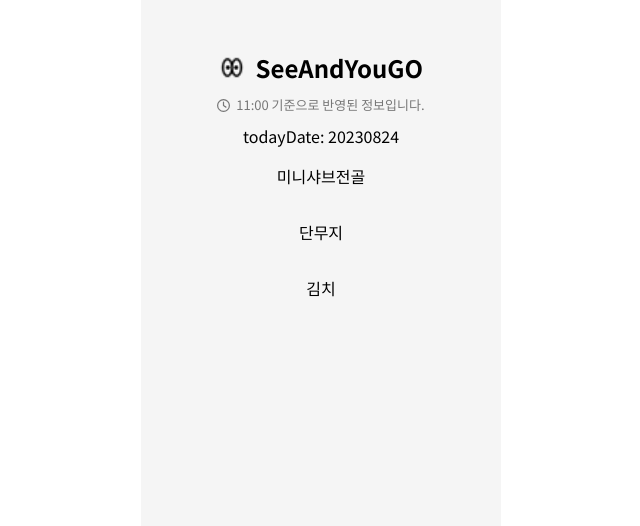
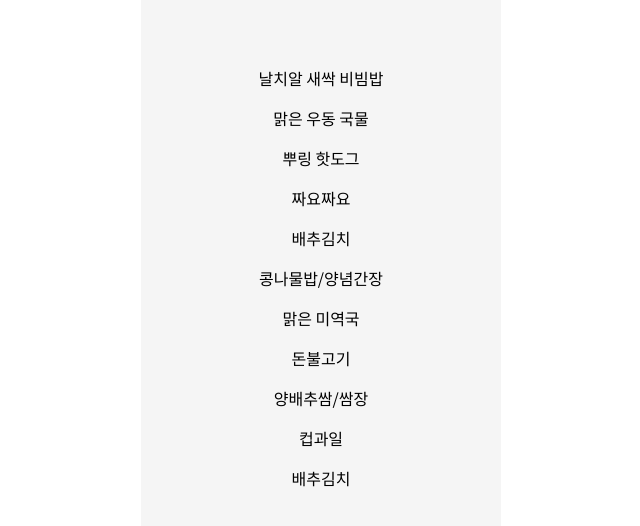
Before and after one commit to shxnzxxn/SeeAndYouGo, a React (Create React App) app in the folder frontend/: page / in a window 1280 px wide. Shown: the top 526 px of the page, without its empty margins (319-959 px from the left). Built offline with nearby package versions, Linux system fonts and the light colour scheme.

Commit message:
Update Cafeteria

```diff
--- /dev/null
+++ b/frontend/public/assets/json/myMenu.json
@@ -0,0 +1,14 @@
+[
+    {
+        "menu" : ["날치알 새싹 비빔밥", "맑은 우동 국물", "뿌링 핫도그", "짜요짜요", "배추김치"],
+        "price" : 4500,
+        "dept" : "학생",
+        "type" : "중식"
+    },
+    {
+        "menu" : ["콩나물밥/양념간장", "맑은 미역국", "돈불고기", "양배추쌈/쌈장", "컵과일", "배추김치"],
+        "price" : 6000,
+        "dept" : "교직원",
+        "type" : "중식"
+    }
+]
--- a/frontend/src/App.js
+++ b/frontend/src/App.js
@@ -1,40 +1,44 @@
-import styled from '@emotion/styled';
+// import styled from '@emotion/styled';
 import React from "react";
 import './App.css';
-import { FontAwesomeIcon } from "@fortawesome/react-fontawesome";
-import { faClock } from "@fortawesome/free-regular-svg-icons";
+// import { FontAwesomeIcon } from "@fortawesome/react-fontawesome";
+// import { faClock } from "@fortawesome/free-regular-svg-icons";
 
-import Box from './components/Box';
+// import Box from './components/Box';
 import Cafeteria from './components/Cafeteria';
-import Logo from './components/Logo';
+// import Logo from './components/Logo';
 
-const UpdateLog = styled.div`
-  margin: 10px 0;
-  font-size: 13px;
-  color: #777;
-`;
+// const UpdateLog = styled.div`
+//   margin: 10px 0;
+//   font-size: 13px;
+//   color: #777;
+// `;
 
 function App() {
-  const array = [];
+  // const array = [];
 
   // for(let i = 0; i < 5; i++) {
   //     array.push(<Box idx={i + 1} />);
   // }
 
-  const todayDate = () => {
-    const today = new Date();
-    const year = today.getFullYear();
-    const month = ('0' + (today.getMonth() + 1)).slice(-2);
-    const day = ('0' + today.getDate()).slice(-2);
-    return `${year}${month}${day}`;
-  }
+  // const todayDate = () => {
+  //   const today = new Date();
+  //   const year = today.getFullYear();
+  //   const month = ('0' + (today.getMonth() + 1)).slice(-2);
+  //   const day = ('0' + today.getDate()).slice(-2);
+  //   return `${year}${month}${day}`;
+  // }
 
-  const menuData = [
-    {
-      'menu': ['미니샤브전골','단무지','김치'],
-      'price': 6000
-    }
-  ]
+  // const menuData = [
+  //   {
+  //     'menu': ['미니샤브전골','단무지','김치'],
+  //     'price': 6000
+  //   },
+  //   {
+  //     'menu': ['된장국','밥','김치'],
+  //     'price': 4500
+  //   }
+  // ]
 
   return (
     <div className="App">
@@ -42,12 +46,11 @@ function App() {
       {/* {array.map((item) => {
           return item;
       })} */}
-      <Logo />
-      <UpdateLog ><FontAwesomeIcon icon={faClock} />&nbsp; 11:00 기준으로 반영된 정보입니다.</UpdateLog>
-      todayDate: {todayDate()}
-      {menuData[0].menu.map(element => <p key={element}>{element}</p>)}
+      {/* <Logo /> */}
+      {/* <UpdateLog ><FontAwesomeIcon icon={faClock} />&nbsp; 11:00 기준으로 반영된 정보입니다.</UpdateLog>
+      todayDate: {todayDate()} */}
 
-      {/* <Cafeteria /> */}
+      <Cafeteria />
     </div>
   );
 }
--- a/frontend/src/components/Cafeteria.js
+++ b/frontend/src/components/Cafeteria.js
@@ -1,79 +1,105 @@
-import styled from '@emotion/styled';
-import Progress3 from './Progress3';
-import { useState, useEffect } from 'react';
+// import styled from '@emotion/styled';
+// import Progress3 from './Progress3';
+import { useState } from 'react';
 
-const Box = styled.div`
-    width: 100%;
-    padding: 20px;
-    display: flex;
-    align-items: center;
-    justify-content: center;
-    background-color: #fff;
-    border-radius: 20px;
-    flex-wrap: wrap;
-    margin-bottom: 20px;
-`;
+// const Box = styled.div`
+//     width: 100%;
+//     padding: 20px;
+//     display: flex;
+//     align-items: center;
+//     justify-content: center;
+//     background-color: #fff;
+//     border-radius: 20px;
+//     flex-wrap: wrap;
+//     margin-bottom: 20px;
+// `;
 
-const Name = styled.p`
-    margin: 0;
-    font-weight: bold;
-    font-size: 17px;
-    border-bottom: 2px solid #333;
-    padding-bottom: 2px;
-`;
+// const Name = styled.p`
+//     margin: 0;
+//     font-weight: bold;
+//     font-size: 17px;
+//     border-bottom: 2px solid #333;
+//     padding-bottom: 2px;
+// `;
 
-const Info = styled.span`
-    margin-left: 15px;
-    margin-right: 5px;
-    font-weight: bold;
-    color: #D21404;
-`;
+// const Info = styled.span`
+//     margin-left: 15px;
+//     margin-right: 5px;
+//     font-weight: bold;
+//     color: #D21404;
+// `;
 
-const Menu = styled.div`
-    flex-basis: 50%;
-    margin: 0;
-    margin-top: 20px;
-    font-weight: bold;
-    width: 50%;
+// const Menu = styled.div`
+//     flex-basis: 50%;
+//     margin: 0;
+//     margin-top: 20px;
+//     font-weight: bold;
+//     width: 50%;
 
-    > p {
-        margin: 0;
-    }
-    > p:last-child {
-        font-weight: normal;
-        font-size: 13px;
-        color: #777;
-    }
+//     > p {
+//         margin: 0;
+//     }
+//     > p:last-child {
+//         font-weight: normal;
+//         font-size: 13px;
+//         color: #777;
+//     }
 
-    &:first-child {
-        border-right: dashed 1px #d1d1d1;
-    }
-`;
+//     &:first-child {
+//         border-right: dashed 1px #d1d1d1;
+//     }
+// `;
 
-const Row1 = styled.div`
-    width: 100%;
-    display: flex;
-    justify-content: space-between;
-    align-items: center;
-`;
+// const Row1 = styled.div`
+//     width: 100%;
+//     display: flex;
+//     justify-content: space-between;
+//     align-items: center;
+// `;
 
-const Cafeteria = ({idx=2}) => {
+const Cafeteria = ({ idx = 2 }) => {
 
-    const todayDate = () => {
-        const today = new Date();
-        const year = today.getFullYear();
-        const month = ('0' + (today.getMonth() + 1)).slice(-2);
-        const day = ('0' + today.getDate()).slice(-2);
-        return `${year}${month}${day}`;
-    }
+    // const todayDate = () => {
+    //     const today = new Date();
+    //     const year = today.getFullYear();
+    //     const month = ('0' + (today.getMonth() + 1)).slice(-2);
+    //     const day = ('0' + today.getDate()).slice(-2);
+    //     return `${year}${month}${day}`;
+    // }
 
-    const [data, setData] = useState([]);
+    // const [data, setData] = useState([]);
     const [menuData, setMenuData] = useState([]);
 
-    useEffect(() => {
-        const fetchData = async () => {
+    // useEffect(() => {
+    //     const fetchData = async () => {
+    //         const res = await fetch(
+    //             // `http://localhost:8080/get_congestion/restaurant${idx}`,
+    //             `/assets/json/restaurants1.json`,
+    //             {
+    //                 headers: {
+    //                     'Content-Type': 'application/json',
+    //                 },
+    //                 method: 'GET'
+    //             }
+    //         );
+    //         const result = await res.json();
+    //         return result;
+    //     }
+    //     fetchData().then((data) => {
+    //         setData(data);
+    //     });
+
+
+    //     fetchData().then((data) => {
+    //         setData(data);
+    //     });
+
+    // }, []);
+
+    const fetchMenuData = async () => {
         const res = await fetch(
-                `http://localhost:8080/get_congestion/restaurant${idx}`,
+            // `http://localhost:8080/get_menu/restaurant${idx}/${todayDate()}`,
+            `/assets/json/myMenu.json`,
             {
                 headers: {
                     'Content-Type': 'application/json',
@@ -84,79 +110,68 @@ const Cafeteria = ({idx=2}) => {
         const result = await res.json();
         return result;
     }
-        fetchData().then((data) => {
-            setData(data);
-        });
-
-        const fetchMenuData = async () => {
-            const res = await fetch(
-                `http://localhost:8080/get_menu/restaurant${idx}/${todayDate()}`,
-                {
-                    headers: {
-                        'Content-Type': 'application/json',
-                    },
-                    method: 'GET'
-                }
-            );
-            const result = await res.json();
-            return result;
-        }
-        fetchData().then((data) => {
-            setData(data);
-        });
     fetchMenuData().then((data) => {
         setMenuData(data);
     });
-    }, []);
 
-    const [info, setInfo] = useState('원활');
+    // const [info, setInfo] = useState('원활');
 
-    // const [value, setValue] = useState(90);
-    const [color, setColor] = useState('#17a631');
+    // const [color, setColor] = useState('#17a631');
 
     // useEffect(() => {
-    //     if (value >= 66) {
+    //     if ((data.connected / data.capacity) * 100 >= 66) {
     //         setInfo('혼잡');
     //         setColor('#D21404');
     //     }
-    //     else if (value >= 33) {
+    //     else if ((data.connected / data.capacity) * 100 >= 33) {
     //         setInfo('보통');
     //         setColor('#fa8735');
     //     }
-    // }, [value]);
-    useEffect(() => {
-        if ((data.connected/data.capacity)*100 >= 66) {
-            setInfo('혼잡');
-            setColor('#D21404');
-        }
-        else if ((data.connected/data.capacity)*100 >= 33) {
-            setInfo('보통');
-            setColor('#fa8735');
-        }
-    }, [data]);
+    // }, [data]);
 
     return (
         <div>
-            <Box>
-                <Row1>
+            {menuData.map((item) => (
+                item.menu.map((element) => {
+                    return <p key={element}>{element}</p>
+                })
+            ))}
+
+            {/* {menuData[0].menu.map(element => (
+                <p key={element}>{element}</p>
+            ))}
+            <p>{menuData[0].price}</p>
+            <Menu>
+                {menuData[0].menu.map(element => (
+                    <p key={element}>{element}</p>
+                ))}
+                <p>{menuData[0].price}</p>
+            </Menu> */}
+            {/* <p>{menuData[0].price}</p> */}
+            {/* <Box> */}
+            {/* <Row1>
                     <Name>{idx}학생회관</Name>
-                    <Info style={{color: 'black'}}>{ info }</Info>
-                    <Progress3 value={ (data.connected/data.capacity)*100 }/>
-                </Row1>
+                    <Info style={{ color: 'black' }}>{info}</Info>
+                    <Progress3 value={(data.connected / data.capacity) * 100} />
+                </Row1> */}
 
-                <div style={{width: '100%', display:'flex', flexDirection: 'row'}}>
+            {/* <div style={{ width: '100%', display: 'flex', flexDirection: 'row' }}>
                     <Menu>
-                        {menuData[0].menu.map(element => <p key={element}>{element}</p>)}
+                        {menuData[0].menu.map(element => (
+                            <p key={element}>{element}</p>
+                        ))}
                         <p>{menuData[0].price}</p>
                     </Menu>
-                    {idx === 2 ? //2학일때만
+                    {(idx === 2 || idx === 3) ? //2학,3학 일때만
                         <Menu>
-                            {menuData[0].menu.map(element => <p key={element}>{element}</p>)}
+                            {menuData[1].menu.map(element => (
+                                <p key={element}>{element}</p>
+                            ))}
                             <p>{menuData[1].price}</p>
                         </Menu>
                         : null}
-                </div>
-            </Box>
+                </div> */}
+            {/* </Box> */}
         </div>
     );
 }
--- a/frontend/src/index.js
+++ b/frontend/src/index.js
@@ -6,9 +6,9 @@ import reportWebVitals from './reportWebVitals';
 
 const root = ReactDOM.createRoot(document.getElementById('root'));
 root.render(
-  <React.StrictMode>
+  // <React.StrictMode>
     <App />
-  </React.StrictMode>
+  // </React.StrictMode>
 );
 
 // If you want to start measuring performance in your app, pass a function
```
Also changed, not shown: frontend/src/components/Box.js (+37 -0 lines), frontend/src/components/MyProgress.js (added, +56 -0 lines), frontend/public/assets/aa.txt (deleted). Lines whose indentation alone changed are shown as unchanged.
